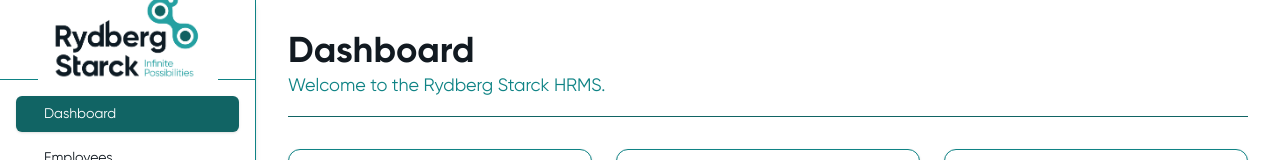
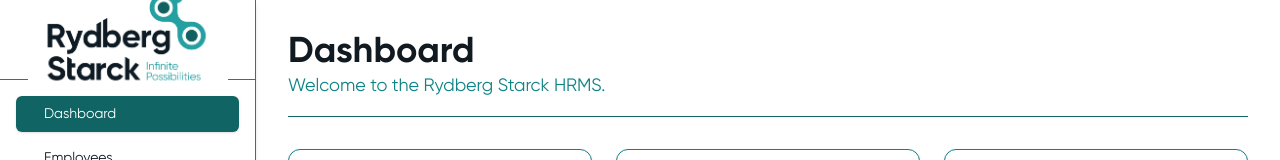
Before and after one commit to BenChapuma/rsl-portal, a Next.js app: page / in a window 1280 px wide. Shown: the top 160 px of the page. Built offline with nearby package versions, Linux system fonts and the light colour scheme.

Commit message:
legacy behavior error fixed; clean initial version

```diff
--- a/components/Sidebar.tsx
+++ b/components/Sidebar.tsx
@@ -2,8 +2,6 @@
 
 import Link from 'next/link';
 import { usePathname } from 'next/navigation';
-// Using conceptual icons, replace with actual icons like lucide-react or similar
-// For this example, we'll use simple text labels and brand colors
 import { Button } from '@/components/ui/button';
 import Image from 'next/image';
 
@@ -27,8 +25,8 @@ export function Sidebar() {
         <Image
           src="/Rydberg-Starck-Logo.png" // Ensure this path matches your logo file in /public
           alt="Rydberg Starck Logo"
-          width={180} // Adjust size as needed
-          height={40} // Adjust size as needed
+          width={200} // Adjust size as needed
+          height={50} // Adjust size as needed
           priority
         />
       </div>
@@ -39,8 +37,13 @@ export function Sidebar() {
           const isActive = pathname === item.href;
 
           return (
-            <Link key={item.name} href={item.href} legacyBehavior passHref>
-              {/* Use the shadcn Button component with custom colors */}
+            // FIX: Removed legacyBehavior and passHref. Link now wraps the Button directly.
+            <Link
+              key={item.name}
+              href={item.href}
+              className="block w-full" // Added 'block w-full' to make the Link container fill the space
+            >
+              {/* Button is now the direct child of Link */}
               <Button
                 variant={isActive ? 'default' : 'ghost'}
                 className={`w-full justify-start font-sans font-normal transition-colors duration-200
@@ -52,7 +55,6 @@ export function Sidebar() {
                   }`
                 }
               >
-                {/* Text uses the Gilroy Regular font via font-sans */}
                 <span className="ml-3">{item.name}</span>
               </Button>
             </Link>
```
